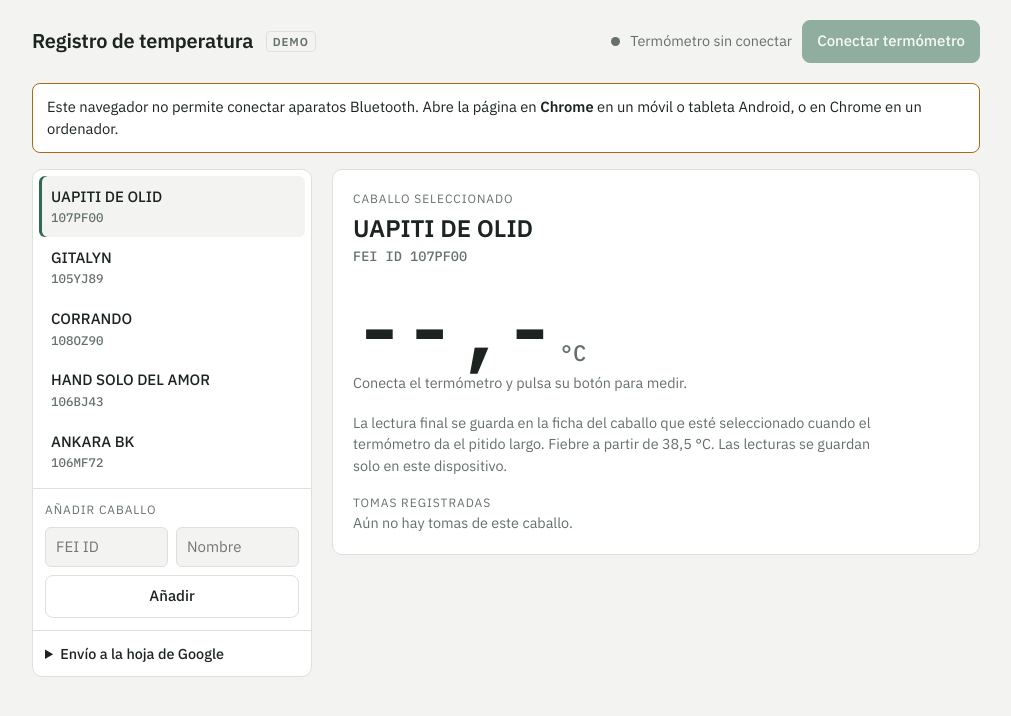
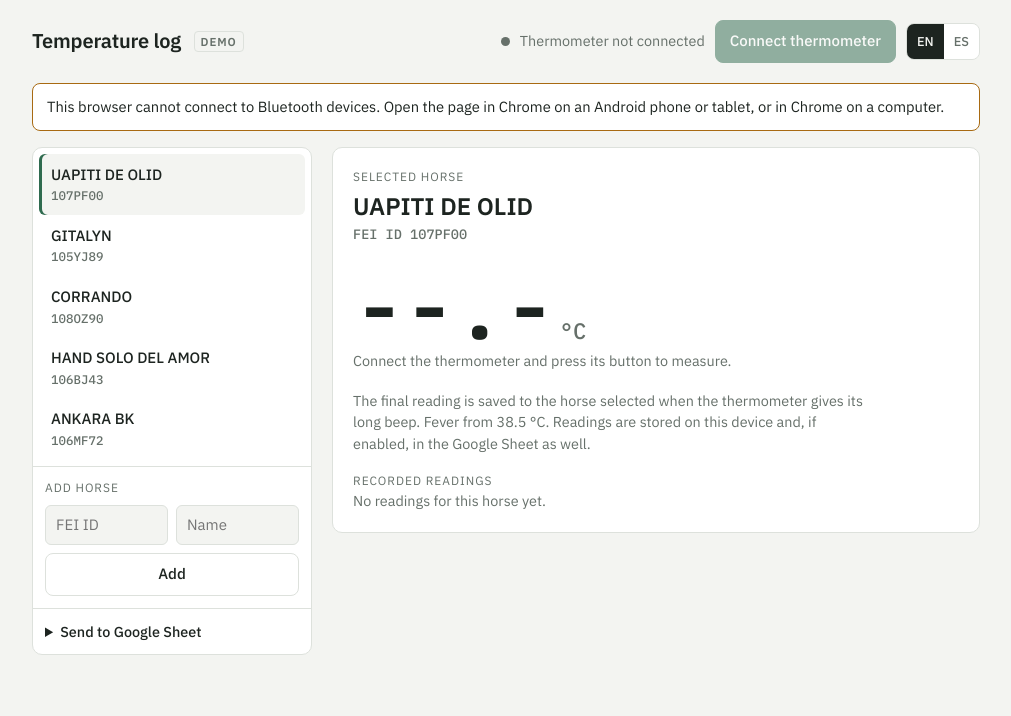
Before and after one commit to jmromero57/termometro, a plain HTML site: page index.html in a window 1280 px wide. Shown: the whole page, without its empty margins (134-1145 px from the left). Drawn offline with Linux system fonts and the light colour scheme.

Commit message:
Add files via upload

```diff
--- a/index.html
+++ b/index.html
@@ -1,10 +1,10 @@
 <!doctype html>
-<html lang="es">
+<html lang="en">
 <head>
 <meta charset="utf-8">
 <meta name="viewport" content="width=device-width, initial-scale=1, viewport-fit=cover">
 <meta name="robots" content="noindex, nofollow">
-<title>Registro de temperatura</title>
+<title>Temperature Log</title>
 <link rel="preconnect" href="https://fonts.googleapis.com">
 <link rel="stylesheet" href="https://fonts.googleapis.com/css2?family=IBM+Plex+Sans:wght@400;500;600&family=IBM+Plex+Mono:wght@500&display=swap">
 <style>
@@ -57,6 +57,9 @@
   button.primary { background: var(--accent); color: var(--accent-fg); border-color: var(--accent); }
   button:focus-visible, input:focus-visible { outline: 2px solid var(--accent); outline-offset: 2px; }
   button:disabled { opacity: 0.5; cursor: default; }
+  .lang { display: inline-flex; border: 1px solid var(--line); border-radius: 8px; overflow: hidden; }
+  .lang button { border: 0; border-radius: 0; padding: 8px 10px; font-size: 0.8rem; background: var(--surface); color: var(--muted); }
+  .lang button[aria-pressed="true"] { background: var(--fg); color: var(--bg); }
   .grid { display: grid; grid-template-columns: 280px 1fr; gap: 20px; align-items: start; }
   @media (max-width: 720px) { .grid { grid-template-columns: 1fr; } }
   .panel { background: var(--surface); border: 1px solid var(--line); border-radius: 10px; }
@@ -73,6 +76,9 @@
   .add { border-top: 1px solid var(--line); padding: 12px; display: grid; gap: 8px; }
   .add input { font: inherit; padding: 8px 10px; border: 1px solid var(--line); border-radius: 6px; background: var(--bg); color: var(--fg); width: 100%; min-width: 0; }
   .add .row { display: grid; grid-template-columns: 1fr 1fr; gap: 8px; }
+  .sheet { border-top: 1px solid var(--line); }
+  .sheet summary { padding: 12px; cursor: pointer; font-size: 0.9rem; font-weight: 500; }
+  .sheet .add { border-top: 0; padding-top: 0; }
   .card { padding: 20px; display: grid; gap: 18px; min-width: 0; }
   .eyebrow { font-size: 0.75rem; text-transform: uppercase; letter-spacing: 0.08em; color: var(--muted); margin: 0; }
   h2 { font-size: 1.5rem; margin: 2px 0 0; text-wrap: balance; }
@@ -96,9 +102,6 @@
   td.t.fever { color: var(--fever); font-weight: 600; }
   .empty { color: var(--muted); font-size: 0.9rem; margin: 0; }
   .warnbox { border: 1px solid var(--warn); color: var(--fg); background: var(--surface); border-radius: 8px; padding: 12px 14px; font-size: 0.92rem; margin-bottom: 16px; }
-  .sheet { border-top: 1px solid var(--line); }
-  .sheet summary { padding: 12px; cursor: pointer; font-size: 0.9rem; font-weight: 500; }
-  .sheet .add { border-top: 0; padding-top: 0; }
   .device { font-size: 0.85rem; color: var(--muted); font-family: var(--mono); }
   @media (prefers-reduced-motion: no-preference) { .reading .val { transition: color .3s; } }
 </style>
@@ -106,57 +109,58 @@
 <body>
 <div class="wrap">
   <header>
-    <h1>Registro de temperatura <span class="tag">demo</span></h1>
+    <h1><span data-i18n="title">Temperature log</span> <span class="tag">demo</span></h1>
     <div class="conn">
       <span class="dot" id="dot"></span>
-      <span class="status" id="status">Termómetro sin conectar</span>
-      <button class="primary" id="connectBtn" type="button">Conectar termómetro</button>
+      <span class="status" id="status"></span>
+      <button class="primary" id="connectBtn" type="button"></button>
+      <div class="lang" role="group" aria-label="Language"><button type="button" data-lang="en">EN</button><button type="button" data-lang="es">ES</button></div>
     </div>
   </header>
 
   <div class="warnbox" id="noBt" hidden>
-    Este navegador no permite conectar aparatos Bluetooth. Abre la página en <strong>Chrome</strong> en un móvil o tableta Android, o en Chrome en un ordenador.
+    <span data-i18n="noBt"></span>
   </div>
 
   <div class="grid">
     <aside class="panel">
       <ul class="horses" id="horses"></ul>
       <form class="add" id="addForm" autocomplete="off">
-        <p class="eyebrow">Añadir caballo</p>
+        <p class="eyebrow" data-i18n="addHorse"></p>
         <div class="row">
           <input id="newId" placeholder="FEI ID" required>
-          <input id="newName" placeholder="Nombre" required>
+          <input id="newName" data-i18n-ph="name" required>
         </div>
-        <button type="submit">Añadir</button>
+        <button type="submit" data-i18n="add"></button>
       </form>
       <details class="sheet" id="sheetBox">
-        <summary>Envío a la hoja de Google</summary>
+        <summary data-i18n="sheetTitle"></summary>
         <div class="add">
-          <p class="help" id="sheetState">Sin configurar: las lecturas se guardan solo en este dispositivo.</p>
-          <input id="webUrl" placeholder="Dirección de la web (acaba en /exec)" inputmode="url">
-          <input id="webKey" placeholder="Clave">
-          <button type="button" id="saveSheet">Guardar</button>
-          <p class="help">Se guardan solo en esta tableta, no en la página pública.</p>
+          <p class="help" id="sheetState"></p>
+          <input id="webUrl" data-i18n-ph="webUrl" inputmode="url" autocapitalize="off" autocorrect="off" spellcheck="false">
+          <input id="webKey" data-i18n-ph="key" autocapitalize="off" autocorrect="off" spellcheck="false">
+          <button type="button" id="saveSheet" data-i18n="save"></button>
+          <p class="help" data-i18n="sheetNote"></p>
         </div>
       </details>
     </aside>
 
     <section class="panel card" id="detail">
       <div>
-        <p class="eyebrow">Caballo seleccionado</p>
+        <p class="eyebrow" data-i18n="selected"></p>
         <h2 id="hTitle">—</h2>
         <div class="device" id="hSub"></div>
       </div>
 
       <div>
-        <div class="reading" id="reading"><span class="val" id="val">--,-</span><span class="unit">°C</span></div>
-        <div class="state" id="state"><span class="help" id="stateText">Conecta el termómetro y pulsa su botón para medir.</span></div>
+        <div class="reading" id="reading"><span class="val" id="val">--.-</span><span class="unit">°C</span></div>
+        <div class="state" id="state"></div>
       </div>
 
-      <p class="help">La lectura final se guarda en la ficha del caballo que esté seleccionado cuando el termómetro da el pitido largo. Fiebre a partir de 38,5 °C. Las lecturas se guardan solo en este dispositivo.</p>
+      <p class="help" data-i18n="explain"></p>
 
       <div>
-        <p class="eyebrow">Tomas registradas</p>
+        <p class="eyebrow" data-i18n="history"></p>
         <div class="tablewrap" id="historyWrap"></div>
       </div>
     </section>
@@ -167,6 +171,64 @@
 (function () {
   "use strict";
   var FEVER = 38.5;
+  var I18N = {
+    en: {
+      title: "Temperature log", connect: "Connect thermometer", disconnect: "Disconnect",
+      notConnected: "Thermometer not connected", connecting: "Connecting…", connected: "Connected: ",
+      noBt: "This browser cannot connect to Bluetooth devices. Open the page in Chrome on an Android phone or tablet, or in Chrome on a computer.",
+      addHorse: "Add horse", name: "Name", add: "Add",
+      sheetTitle: "Send to Google Sheet", webUrl: "Web app address (ends in /exec)", key: "Key", save: "Save",
+      sheetNote: "Stored on this tablet only, never in the public page.",
+      sheetOn: "On: every reading is also sent to the sheet.",
+      sheetOff: "Not set up: readings are stored on this device only.",
+      sheetBadUrl: "Check the address: it must start with https://script.google.com/ and end in /exec, with nothing after it.",
+      selected: "Selected horse", chooseHorse: "Choose a horse",
+      idle: "Connect the thermometer and press its button to measure.",
+      explain: "The final reading is saved to the horse selected when the thermometer gives its long beep. Fever from 38.5 °C. Readings are stored on this device and, if enabled, in the Google Sheet as well.",
+      history: "Recorded readings", noReadings: "No readings for this horse yet.",
+      thDate: "Date", thTime: "Time", thSlot: "Slot", thTemp: "Temperature", thDevice: "Thermometer",
+      morning: "Morning", afternoon: "Afternoon", feverWord: "Fever",
+      pillLive: "Measuring", pillFever: "Fever", pillOk: "Final reading",
+      waitBeep: " s · wait for the long beep", savedTo: "Saved to ", rectal: " · rectal",
+      sending: " · sending to the sheet…", sent: " · sent to the sheet", notSent: " · could not send to the sheet (internet?)",
+      pickHorseFirst: "Choose a horse to save the next readings.",
+      lost: "Connection lost. Press Connect thermometer.", ready: "Ready. Press the thermometer button to measure.",
+      noneChosen: "No thermometer was chosen.", failed: "Could not connect: ",
+      failedHint: ". Check that the thermometer is on and Bluetooth is enabled.",
+      locale: "en-GB", decimal: "."
+    },
+    es: {
+      title: "Registro de temperatura", connect: "Conectar termómetro", disconnect: "Desconectar",
+      notConnected: "Termómetro sin conectar", connecting: "Conectando…", connected: "Conectado: ",
+      noBt: "Este navegador no permite conectar aparatos Bluetooth. Abre la página en Chrome en un móvil o tableta Android, o en Chrome en un ordenador.",
+      addHorse: "Añadir caballo", name: "Nombre", add: "Añadir",
+      sheetTitle: "Envío a la hoja de Google", webUrl: "Dirección de la web (acaba en /exec)", key: "Clave", save: "Guardar",
+      sheetNote: "Se guardan solo en esta tableta, no en la página pública.",
+      sheetOn: "Activado: cada lectura se envía también a la hoja.",
+      sheetOff: "Sin configurar: las lecturas se guardan solo en este dispositivo.",
+      sheetBadUrl: "Revisa la dirección: tiene que empezar por https://script.google.com/ y acabar en /exec, sin nada detrás.",
+      selected: "Caballo seleccionado", chooseHorse: "Elige un caballo",
+      idle: "Conecta el termómetro y pulsa su botón para medir.",
+      explain: "La lectura final se guarda en la ficha del caballo que esté seleccionado cuando el termómetro da el pitido largo. Fiebre a partir de 38,5 °C. Las lecturas se guardan en este dispositivo y, si está activado, también en la hoja de Google.",
+      history: "Tomas registradas", noReadings: "Aún no hay tomas de este caballo.",
+      thDate: "Fecha", thTime: "Hora", thSlot: "Toma", thTemp: "Temperatura", thDevice: "Termómetro",
+      morning: "Mañana", afternoon: "Tarde", feverWord: "Fiebre",
+      pillLive: "Midiendo", pillFever: "Fiebre", pillOk: "Lectura final",
+      waitBeep: " s · espera el pitido largo", savedTo: "Guardada en ", rectal: " · rectal",
+      sending: " · enviando a la hoja…", sent: " · enviada a la hoja", notSent: " · no se pudo enviar a la hoja (¿hay internet?)",
+      pickHorseFirst: "Elige un caballo para guardar las próximas lecturas.",
+      lost: "Se ha perdido la conexión. Pulsa Conectar termómetro.", ready: "Listo. Pulsa el botón del termómetro para medir.",
+      noneChosen: "No se ha elegido ningún termómetro.", failed: "No se pudo conectar: ",
+      failedHint: ". Comprueba que el termómetro está encendido y el Bluetooth activado.",
+      locale: "es-ES", decimal: ","
+    }
+  };
+  var lang = (function () {
+    try { var v = localStorage.getItem("rt_lang"); if (v === "en" || v === "es") return v; } catch (e) {}
+    return (navigator.language || "en").toLowerCase().indexOf("es") === 0 ? "es" : "en";
+  })();
+  function T(k) { return I18N[lang][k]; }
+
   var DEFAULT_HORSES = [
     { id: "107PF00", name: "UAPITI DE OLID" },
     { id: "105YJ89", name: "GITALYN" },
@@ -197,9 +259,7 @@
 
   function renderSheet() {
     $("webUrl").value = sheet.url; $("webKey").value = sheet.key;
-    $("sheetState").textContent = sheetReady()
-      ? "Activado: cada lectura se envía también a la hoja."
-      : "Sin configurar: las lecturas se guardan solo en este dispositivo.";
+    $("sheetState").textContent = sheetReady() ? T("sheetOn") : T("sheetOff");
   }
 
   // Envía la lectura a la web de Apps Script (la misma que usa el NFC).
@@ -213,7 +273,7 @@
     return fetch(sheet.url + "?" + q.toString(), { mode: "no-cors", cache: "no-store" })
       .then(function () { return true; }, function () { return false; });
   }
-  var fmt = function (t) { return t.toFixed(1).replace(".", ","); };
+  var fmt = function (t) { return t.toFixed(1).replace(".", T("decimal")); };
 
   // ---------- Pantalla ----------
   function lastFor(id) {
@@ -245,26 +305,28 @@
 
   function renderDetail() {
     var h = horses.find(function (x) { return x.id === selected; });
-    $("hTitle").textContent = h ? h.name : "Elige un caballo";
+    $("hTitle").textContent = h ? h.name : T("chooseHorse");
     $("hSub").textContent = h ? "FEI ID " + h.id : "";
     var rows = readings.filter(function (r) { return r.horse === selected; }).slice().reverse();
     var wrap = $("historyWrap");
     wrap.textContent = "";
     if (!rows.length) {
-      var p = document.createElement("p"); p.className = "empty"; p.textContent = "Aún no hay tomas de este caballo.";
+      var p = document.createElement("p"); p.className = "empty"; p.textContent = T("noReadings");
       wrap.appendChild(p); return;
     }
     var table = document.createElement("table");
-    table.innerHTML = "<thead><tr><th>Fecha</th><th>Hora</th><th>Toma</th><th>Temperatura</th><th>Termómetro</th></tr></thead>";
+    var thead = document.createElement("thead"); var htr = document.createElement("tr");
+    ["thDate", "thTime", "thSlot", "thTemp", "thDevice"].forEach(function (k) { var th = document.createElement("th"); th.textContent = T(k); htr.appendChild(th); });
+    thead.appendChild(htr); table.appendChild(thead);
     var tb = document.createElement("tbody");
     rows.forEach(function (r) {
       var d = new Date(r.at);
       var tr = document.createElement("tr");
       var cells = [
-        d.toLocaleDateString("es-ES"),
-        d.toLocaleTimeString("es-ES", { hour: "2-digit", minute: "2-digit" }),
-        d.getHours() < 12 ? "Mañana" : "Tarde",
-        fmt(r.t) + " °C" + (r.t >= FEVER ? "  Fiebre" : ""),
+        d.toLocaleDateString(T("locale")),
+        d.toLocaleTimeString(T("locale"), { hour: "2-digit", minute: "2-digit" }),
+        d.getHours() < 12 ? T("morning") : T("afternoon"),
+        fmt(r.t) + " °C" + (r.t >= FEVER ? "  " + T("feverWord") : ""),
         r.device || ""
       ];
       cells.forEach(function (c, idx) {
@@ -282,7 +344,7 @@
 
   function setState(kind, text) {
     var s = $("state"); s.textContent = "";
-    if (kind) { var p = document.createElement("span"); p.className = "pill " + kind; p.textContent = kind === "live" ? "Midiendo" : kind === "fever" ? "Fiebre" : "Lectura final"; s.appendChild(p); }
+    if (kind) { var p = document.createElement("span"); p.className = "pill " + kind; p.textContent = kind === "live" ? T("pillLive") : kind === "fever" ? T("pillFever") : T("pillOk"); s.appendChild(p); }
     var t = document.createElement("span"); t.className = "help"; t.textContent = text; s.appendChild(t);
   }
 
@@ -311,7 +373,7 @@
     var secs = Math.round((Date.now() - liveStart) / 1000);
     $("reading").className = "reading live";
     $("val").textContent = fmt(r.t);
-    setState("live", secs + " s · espera el pitido largo");
+    setState("live", secs + T("waitBeep"));
   }
 
   function onMeasurement(e) {
@@ -327,22 +389,24 @@
       var rec = { horse: h.id, t: t, at: new Date().toISOString(), device: deviceLabel };
       readings.push(rec);
       save("rt_readings", readings);
-      var msg = "Guardada en " + h.name + (r.type === 7 ? " · rectal" : "");
-      setState(fever ? "fever" : "ok", msg + (sheetReady() ? " · enviando a la hoja…" : ""));
+      var msg = T("savedTo") + h.name + (r.type === 7 ? T("rectal") : "");
+      setState(fever ? "fever" : "ok", msg + (sheetReady() ? T("sending") : ""));
       sendToSheet(rec, lastDur).then(function (ok) {
         if (!sheetReady()) return;
-        setState(fever ? "fever" : "ok", msg + (ok ? " · enviada a la hoja" : " · no se pudo enviar a la hoja (¿hay internet?)"));
+        setState(fever ? "fever" : "ok", msg + (ok ? T("sent") : T("notSent")));
       });
     } else {
-      setState(fever ? "fever" : "ok", "Elige un caballo para guardar las próximas lecturas.");
+      setState(fever ? "fever" : "ok", T("pickHorseFirst"));
     }
     renderAll();
   }
 
+  var isConnected = false;
   function setConnected(on, label) {
+    isConnected = on;
     $("dot").className = "dot" + (on ? " on" : "");
-    $("status").textContent = on ? "Conectado: " + label : "Termómetro sin conectar";
-    $("connectBtn").textContent = on ? "Desconectar" : "Conectar termómetro";
+    $("status").textContent = on ? T("connected") + label : T("notConnected");
+    $("connectBtn").textContent = on ? T("disconnect") : T("connect");
   }
 
   async function readString(service, uuid) {
@@ -360,9 +424,9 @@
         optionalServices: ["device_information"]
       });
       device.addEventListener("gattserverdisconnected", function () {
-        setConnected(false); setState(null, "Se ha perdido la conexión. Pulsa Conectar termómetro.");
+        setConnected(false); setState(null, T("lost"));
       });
-      $("status").textContent = "Conectando…";
+      $("status").textContent = T("connecting");
       var server = await device.gatt.connect();
       var hts = await server.getPrimaryService("health_thermometer");
       var meas = await hts.getCharacteristic("temperature_measurement");
@@ -381,11 +445,11 @@
         if (fw) { deviceFw = fw; deviceLabel += " · fw " + fw; }
       } catch (e) {}
       setConnected(true, deviceLabel);
-      setState(null, "Listo. Pulsa el botón del termómetro para medir.");
+      setState(null, T("ready"));
     } catch (e) {
       setConnected(false);
-      if (e && e.name === "NotFoundError") setState(null, "No se ha elegido ningún termómetro.");
-      else setState(null, "No se pudo conectar: " + (e && e.message ? e.message : e) + ". Comprueba que el termómetro está encendido y el Bluetooth activado.");
+      if (e && e.name === "NotFoundError") setState(null, T("noneChosen"));
+      else setState(null, T("failed") + (e && e.message ? e.message : e) + T("failedHint"));
     }
   }
 
@@ -410,7 +474,7 @@
     sheet = { url: $("webUrl").value.trim(), key: $("webKey").value.trim() };
     save("rt_sheet", sheet);
     renderSheet();
-    if (sheet.url && !sheetReady()) $("sheetState").textContent = "Revisa la dirección: tiene que empezar por https://script.google.com/ y acabar en /exec, sin nada detrás.";
+    if (sheet.url && !sheetReady()) $("sheetState").textContent = T("sheetBadUrl");
   });
 
   if (!navigator.bluetooth) {
@@ -418,8 +482,29 @@
     $("connectBtn").disabled = true;
   }
   if (!horses.some(function (h) { return h.id === selected; })) selected = horses[0] && horses[0].id;
-  renderSheet();
-  renderAll();
+
+  function applyLang() {
+    document.documentElement.lang = lang;
+    document.title = lang === "es" ? "Registro de temperatura" : "Temperature Log";
+    document.querySelectorAll("[data-i18n]").forEach(function (el) { el.textContent = T(el.getAttribute("data-i18n")); });
+    document.querySelectorAll("[data-i18n-ph]").forEach(function (el) { el.placeholder = T(el.getAttribute("data-i18n-ph")); });
+    if (/^--[.,]-$/.test($("val").textContent)) $("val").textContent = "--" + T("decimal") + "-";
+    document.querySelectorAll("[data-lang]").forEach(function (b) { b.setAttribute("aria-pressed", b.getAttribute("data-lang") === lang ? "true" : "false"); });
+    setConnected(isConnected, deviceLabel);
+    renderSheet();
+    renderAll();
+  }
+  document.querySelectorAll("[data-lang]").forEach(function (b) {
+    b.addEventListener("click", function () {
+      lang = b.getAttribute("data-lang");
+      try { localStorage.setItem("rt_lang", lang); } catch (e) {}
+      applyLang();
+      setState(null, T(isConnected ? "ready" : "idle"));
+    });
+  });
+
+  applyLang();
+  setState(null, T("idle"));
 })();
 </script>
 </body>
```
